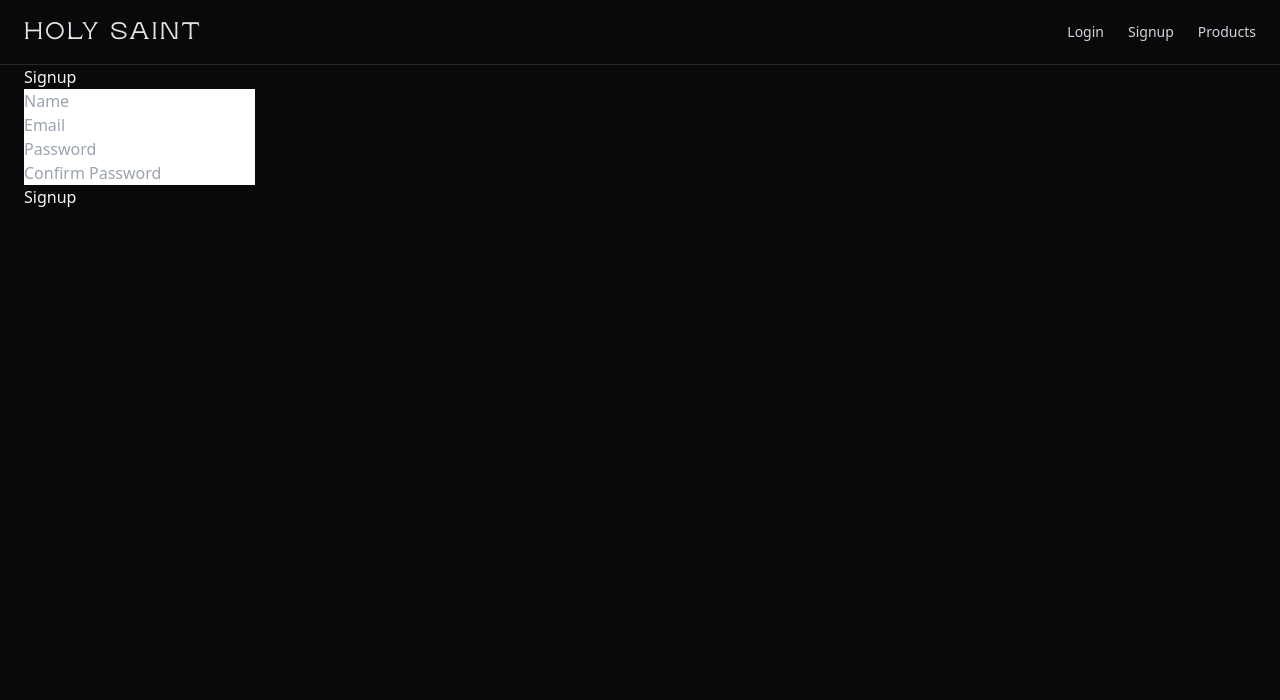
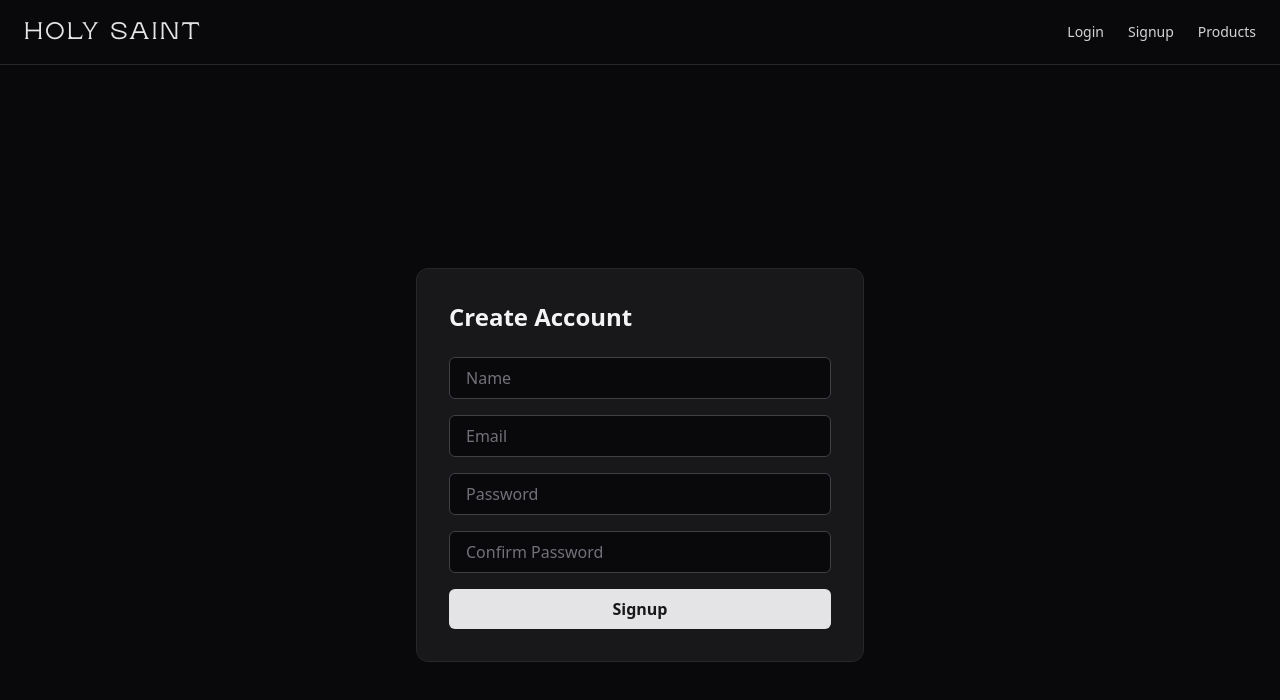
Before and after one commit to KalyaniDhananjayan/Holy-Saint, a Next.js app in the folder client/: page /signup in a window 1280 px wide. Shown: the top 700 px of the page. Built offline with nearby package versions, Linux system fonts and the light colour scheme; no server answers.

Commit message:
fix deployment bugs

```diff
--- a/client/src/app/login/page.js
+++ b/client/src/app/login/page.js
@@ -31,31 +31,46 @@ export default function LoginPage() {
 
   };
 
-  return (
-    <div>
-      <h2>Login</h2>
+return (
+  <div className="min-h-screen flex items-center justify-center bg-zinc-950">
+    <div className="w-full max-w-md bg-zinc-900 border border-zinc-800 rounded-xl p-8">
 
-      {error && <p style={{ color: 'red' }}>{error}</p>}
+      <h2 className="text-2xl font-bold mb-6 text-zinc-100">
+        Login
+      </h2>
 
-      <form onSubmit={handleSubmit}>
+      {error && (
+        <p className="mb-4 text-sm text-red-400">
+          {error}
+        </p>
+      )}
+
+      <form onSubmit={handleSubmit} className="space-y-4">
+
         <input
           type="email"
           placeholder="Email"
           value={email}
           onChange={e => setEmail(e.target.value)}
+          className="w-full px-4 py-2 bg-zinc-950 border border-zinc-700 rounded-md text-zinc-100 placeholder-zinc-500 focus:outline-none focus:border-zinc-400"
         />
-        <br />
 
         <input
           type="password"
           placeholder="Password"
           value={password}
           onChange={e => setPassword(e.target.value)}
+          className="w-full px-4 py-2 bg-zinc-950 border border-zinc-700 rounded-md text-zinc-100 placeholder-zinc-500 focus:outline-none focus:border-zinc-400"
         />
-        <br />
 
-        <button type="submit">Login</button>
+        <button
+          type="submit"
+          className="w-full mt-4 py-2 bg-zinc-200 text-zinc-900 font-semibold rounded-md hover:bg-zinc-300 transition"
+        >
+          Login
+        </button>
+
       </form>
     </div>
-  );
-}
+  </div>
+);}
--- a/client/src/app/signup/page.js
+++ b/client/src/app/signup/page.js
@@ -38,36 +38,60 @@ export default function SignupPage() {
   };
 
  return (
-    <div>
-      <h2>Signup</h2>
+    <div className="min-h-screen flex items-center justify-center bg-zinc-950">
+      <div className="w-full max-w-md bg-zinc-900 border border-zinc-800 rounded-xl p-8">
 
-      {error && <p style={{ color: 'red' }}>{error}</p>}
+        <h2 className="text-2xl font-bold mb-6 text-zinc-100">
+          Create Account
+        </h2>
 
-      <form onSubmit={handleSubmit}>
-        <input name="name" placeholder="Name" onChange={handleChange} />
-        <br />
+        {error && (
+          <p className="mb-4 text-sm text-red-400">
+            {error}
+          </p>
+        )}
 
-        <input name="email" placeholder="Email" onChange={handleChange} />
-        <br />
+        <form onSubmit={handleSubmit} className="space-y-4">
+
+          <input
+            name="name"
+            placeholder="Name"
+            onChange={handleChange}
+            className="w-full px-4 py-2 bg-zinc-950 border border-zinc-700 rounded-md text-zinc-100 placeholder-zinc-500 focus:outline-none focus:border-zinc-400"
+          />
+
+          <input
+            name="email"
+            placeholder="Email"
+            onChange={handleChange}
+            className="w-full px-4 py-2 bg-zinc-950 border border-zinc-700 rounded-md text-zinc-100 placeholder-zinc-500 focus:outline-none focus:border-zinc-400"
+          />
 
           <input
             name="password"
             type="password"
             placeholder="Password"
             onChange={handleChange}
+            className="w-full px-4 py-2 bg-zinc-950 border border-zinc-700 rounded-md text-zinc-100 placeholder-zinc-500 focus:outline-none focus:border-zinc-400"
           />
-        <br />
 
           <input
             name="passwordConfirm"
             type="password"
             placeholder="Confirm Password"
             onChange={handleChange}
+            className="w-full px-4 py-2 bg-zinc-950 border border-zinc-700 rounded-md text-zinc-100 placeholder-zinc-500 focus:outline-none focus:border-zinc-400"
           />
-        <br />
 
-        <button type="submit">Signup</button>
+          <button
+            type="submit"
+            className="w-full mt-4 py-2 bg-zinc-200 text-zinc-900 font-semibold rounded-md hover:bg-zinc-300 transition"
+          >
+            Signup
+          </button>
+
         </form>
+      </div>
     </div>
   );
 }
```
Also changed, not shown: 1 other file (tests, documents, lock files or other folders). Lines whose indentation alone changed are shown as unchanged.
